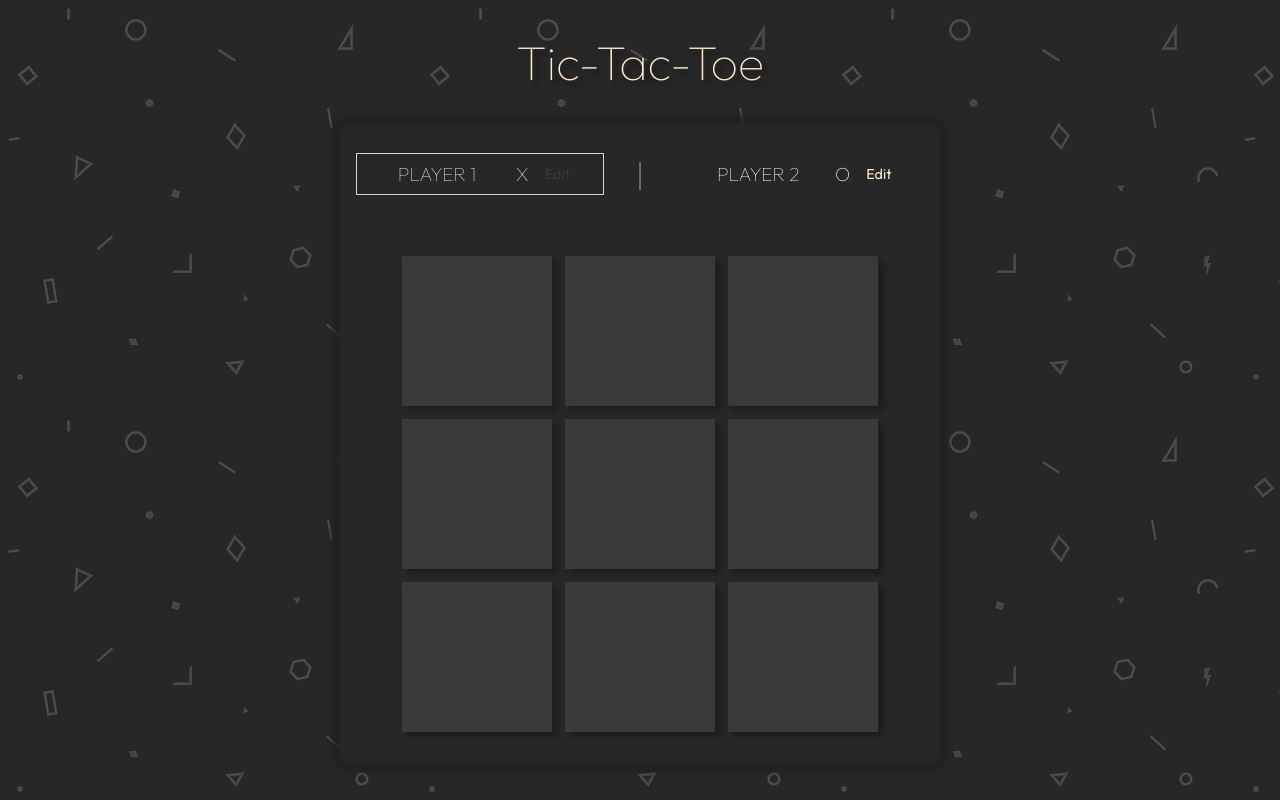
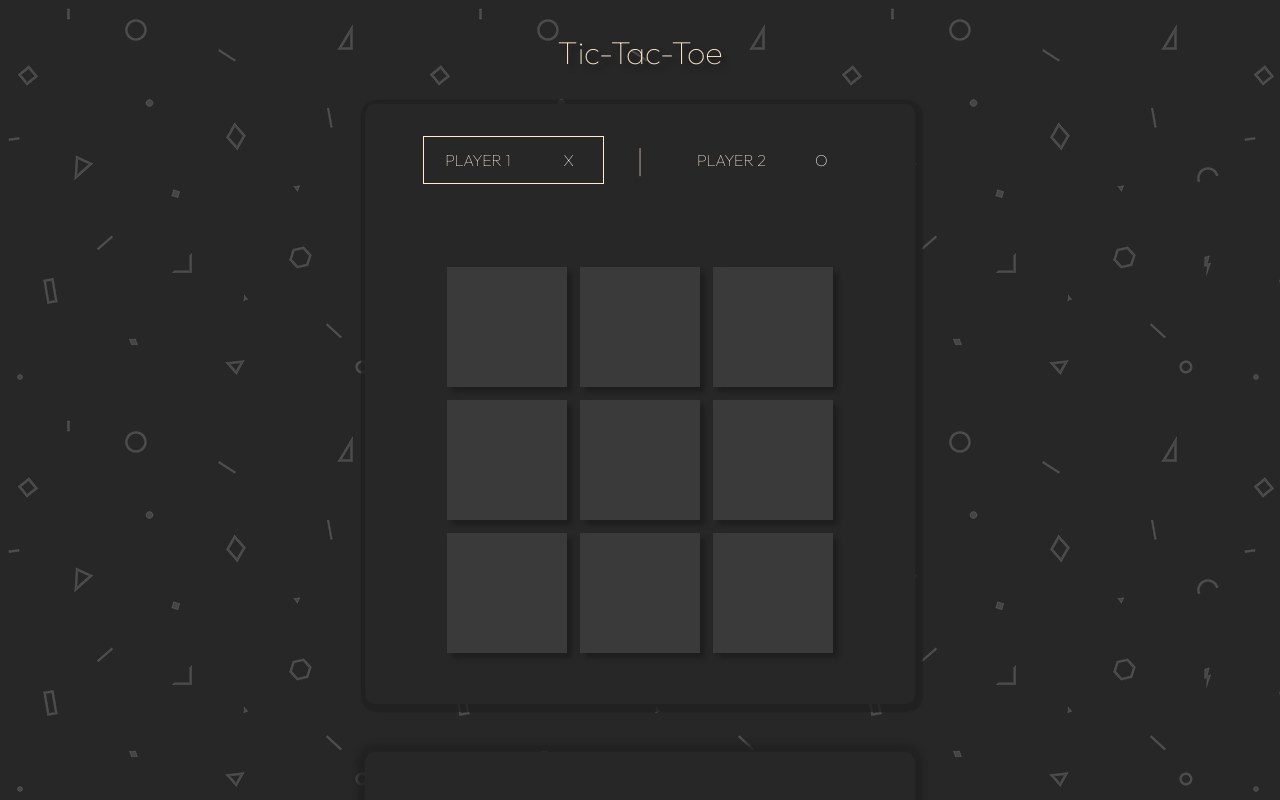
Before and after one commit to vitorzaffari/tic-tac-toe, a React (Vite) app: page / in a window 1280 px wide. Shown: the top 800 px of the page. Built offline with nearby package versions, Linux system fonts and the light colour scheme.

Commit message:
cleaned up some complexity and styles for future updates

```diff
--- a/src/App.css
+++ b/src/App.css
@@ -1,6 +1,6 @@
 .title{
     color:blanchedalmond;
-    font-size: 3rem;
+    font-size: 2rem;
     text-align: center;
     font-weight:100;
     text-transform: capitalize;
@@ -13,14 +13,14 @@
     position: relative;
     max-width: 90%;
     margin: 1rem auto;
-    width: 600px;
+    width: 550px;
     display: flex;
     flex-direction: column;
-    height: 700px;
+    height: 600px;
     max-height: 80vh;
     background-color: rgb(39, 39, 39);
     border-radius: 10px;
-    box-shadow: 0px 0px 5px 8px rgba(32, 32, 32, 0.8);
+    box-shadow: 2px 2px 1px 6px rgba(32, 32, 32, 0.8);
 
     h1{
         opacity: .7;
@@ -29,20 +29,17 @@
         color: blanchedalmond;
     }
 
-
-
-
 }
 
 .players-box{
     /* border-bottom: 1px solid blanchedalmond; */
     /* box-shadow: 1px 1px 5px  blanchedalmond; */
     display: flex;
-    padding: 1rem;
+    padding: 2rem;
     align-items: center;
     justify-content: center;
     gap: 2rem;
     height: 7rem;
-    font-size: 1.2rem;
+    font-size: 1rem;
 
 }
--- a/src/App.jsx
+++ b/src/App.jsx
@@ -4,93 +4,60 @@ import './App.css'
 import Player from './components/Player'
 import GameBoard from './components/GameBoard'
 import Log from './components/Log';
-import {WINNING_COMBINATIONS} from './winning-combinations.js'
 import GameOver from './components/GameOver.jsx';
+import getActivePlayer from './utils/getActivePlayer.js';
+import getWinner from './utils/getWinner.js'
+import getGameBoard from './utils/getBoardGame.js';
 
-function getActivePlayer(gameBoard){
-  let activePlayer = "X";
-  if(gameBoard.length > 0 && gameBoard[0].player === 'X'){
-    activePlayer = 'O';
-  }
-  return activePlayer;
-}
-function getWinner(playerNames, game, activePlayer){
-  let winner;
-  for(const combination of WINNING_COMBINATIONS){
-    const firstSquare = game[combination[0].row][combination[0].col];
-    const secondquare = game[combination[1].row][combination[1].col];
-    const thirdSquare = game[combination[2].row][combination[2].col];
-    if(firstSquare && firstSquare === secondquare && secondquare === thirdSquare){
-    winner= firstSquare === 'X' ? playerNames.X : playerNames.O;
-    }
-  }
-  return winner
-
-}
-const initialBoard = [
-  [null, null, null],
-  [null, null, null],
-  [null, null, null]
-]
-
-function getGameBoard(updateBoard){
-  let game = [...initialBoard.map(array => [...array])]
-  for( const turn of updateBoard){
-    let {square, player} = turn;
-    let {row, col} = square
-    game[col][row] = player
-  }
-  return game;
-}
 
 
 
 function App() {
   const [updateBoard, setUpdateBoard] = useState([])
-  const [playerNames, setPlayerNames] = useState({
+
+
+  const playerNames = {
     'X': 'Player 1',
     'O': 'Player 2'
-  })
+  }
 
   const game = getGameBoard(updateBoard)
+
   let activePlayer = getActivePlayer(updateBoard)
+
   let winner = getWinner(playerNames, game)
-  if(winner) activePlayer = null;
+
+  if (winner) activePlayer = null;
 
 
-  function handleChangePlayer(row, col){
+  function handleChangePlayer(row, col) {
     setUpdateBoard(prev => {
       let curPlayer = getActivePlayer(prev);
-      const newBoardGame = [{square: {row, col}, player: curPlayer }, ...prev];
+      const newBoardGame = [{ square: { row, col }, player: curPlayer }, ...prev];
       return newBoardGame;
     })
 
   }
-  function handleRestart(){
+  function handleRestart() {
     setUpdateBoard([]);
   }
   const draw = updateBoard.length === 9 && !winner;
-
-  function handlePlayerNameChange(symbol, newName){
-    setPlayerNames(prev => ({...prev, [symbol]: newName}))
-    console.log(playerNames);
-  }
 
 
   return (
     <main>
       <h1 className='title'>Tic-tac-toe</h1>
       <div className="game-box">
-        {(winner || draw) && <GameOver winner={winner} handleRestart={handleRestart}/>}
+        {(winner || draw) && <GameOver winner={winner} handleRestart={handleRestart} />}
         <div className="players-box">
-          <Player name={'Player 1'} symbol={'X'} isActive={activePlayer==='X'} handlePlayerNameChange={handlePlayerNameChange}/>
+          <Player name={'Player 1'} symbol={'X'} isActive={activePlayer === 'X'} />
           <h1>|</h1>
-          <Player name={'Player 2'} symbol={'O'} isActive={activePlayer==='O'} handlePlayerNameChange={handlePlayerNameChange}/>
+          <Player name={'Player 2'} symbol={'O'} isActive={activePlayer === 'O'} />
         </div>
-        <GameBoard handleChangePlayer={handleChangePlayer} updateBoard={game}/>
+        <GameBoard handleChangePlayer={handleChangePlayer} updateBoard={game} />
 
       </div>
-      <Log updateBoard={updateBoard} winner={winner} playerNames={playerNames}/>
+      <Log updateBoard={updateBoard} winner={winner} playerNames={playerNames} />
     </main>
   )
 }
--- a/src/components/GameBoard.css
+++ b/src/components/GameBoard.css
@@ -26,13 +26,13 @@
             align-items: center;
             justify-content: center;
             margin: .4rem;
-            width: 150px;
-            height: 150px;
+            width: 120px;
+            height: 120px;
             transition: background-color 200ms ease;
 
             .square-symbol{
                 font-weight: 200;
-                font-size: 8rem;
+                font-size: 6rem;
                 color: blanchedalmond;
                 text-shadow: 5px 5px 5px #00000040;
             }
--- a/src/components/Log.css
+++ b/src/components/Log.css
@@ -1,7 +1,7 @@
 .log-wrap{
     max-width: 90%;
     margin: 3rem auto;
-    width: 600px;
+    width: 550px;
     display: flex;
     flex-direction: column;
     height: 300px;
@@ -16,16 +16,20 @@
         margin: 1rem;
         color: rgb(230, 230, 230);
         font-weight: 100;
-        font-size: 1.2rem;
-        width: 460px;
+        font-size: 1rem;
+        width: 420px;
         margin-left: 10%;
         animation: popin 1000ms ease forwards;
         opacity: 0;
     }
     span{
-      font-weight: 400;
+      font-weight: 300;
     }
 }
+
+
+
+
 
  /* width */
  ::-webkit-scrollbar {
--- a/src/components/Player.css
+++ b/src/components/Player.css
@@ -1,15 +1,14 @@
 .player-wrapper{
+    /* border: 1px solid red; */
     display: flex;
     /* gap: 1rem; */
-    width: 50%;
-    padding: .5rem;
+    padding: .8rem;
     justify-content: center;
-    /* box-shadow: 4px 4px 4px rgba(5, 5, 5, 0.5); */
     align-items: center;
+
     .player-name{
         padding-left: 8px;
         color: antiquewhite;
-
         width: 110px;
         text-transform: uppercase;
         font-weight: 100;
@@ -20,39 +19,13 @@
         border-radius: 5px;
         font-weight: 100;
     }
-    button{
-        background-color: transparent;
-        border: none;
-        font-size: .9rem;
-        cursor: pointer;
-        color: blanchedalmond;
-    }
 }
 
 .player-wrapper.active{
     border: 1px solid blanchedalmond;
-    animation: blink 1.5s ease infinite;
-
-    .edit-btn{
-        opacity: .1;
-    }
 }
 
-.name-input{
-    background-color: rgb(37, 37, 37);
-    border: none;
-    padding: 10px;
-    font-size: 1.2rem;
-    width: 110px;
-    font-weight: 100;
-    text-transform: uppercase;
-    border: 1px solid blanchedalmond;
-    animation: blink 2s infinite ease-in-out ;
-}
-
-
-
-
+/*
 @keyframes blink {
     0%{
         opacity: 1;
@@ -66,4 +39,4 @@
         opacity: 1;
         color: antiquewhite;
     }
-}
+} */
--- a/src/components/Player.jsx
+++ b/src/components/Player.jsx
@@ -1,30 +1,15 @@
-import React, { useState } from 'react'
 import './Player.css'
 
 
-const Player = ({name, symbol, isActive, handlePlayerNameChange}) => {
-
-  const [playerName, setPlayerName] = useState(name)
-  const [isEditing, setIsEditing] = useState(false)
-
-  function handleChangeName() {
-    if(!playerName) return;
-    handlePlayerNameChange(symbol, playerName)
-    setIsEditing(prev => !prev)
-  }
+const Player = ({ name, symbol, isActive}) => {
 
   return (
-        <div className={`player-wrapper ${isActive && 'active'}`}>
-            {isEditing ? <input className='name-input' type='text' value={playerName} onChange={(e) => setPlayerName(e.target.value)} required/>:
-            <p className='player-name'>{playerName.slice(0, 8)}</p>
-            }
-            <p className='player-symbol'>{symbol}</p>
-            {isEditing ? <button onClick={handleChangeName}>Save</button> :
-            <button type='button' className='edit-btn' onClick={handleChangeName} disabled={isActive}>Edit</button>
-            }
-        </div>
+    <div className={`player-wrapper ${isActive && 'active'}`}>
+      <p className='player-name'>{name.slice(0, 8)}</p>
+      <p className='player-symbol'>{symbol}</p>
+    </div>
 
-    )
+  )
 }
 
 export default Player
--- /dev/null
+++ b/src/utils/getActivePlayer.js
@@ -0,0 +1,7 @@
+export default function getActivePlayer(gameBoard) {
+  let activePlayer = "X";
+  if (gameBoard.length > 0 && gameBoard[0].player === "X") {
+    activePlayer = "O";
+  }
+  return activePlayer;
+}
--- /dev/null
+++ b/src/utils/getBoardGame.js
@@ -0,0 +1,15 @@
+const initialBoard = [
+  [null, null, null],
+  [null, null, null],
+  [null, null, null],
+];
+
+export default function getGameBoard(updateBoard) {
+  let game = [...initialBoard.map((array) => [...array])];
+  for (const turn of updateBoard) {
+    let { square, player } = turn;
+    let { row, col } = square;
+    game[col][row] = player;
+  }
+  return game;
+}
--- /dev/null
+++ b/src/utils/getWinner.js
@@ -0,0 +1,20 @@
+import { WINNING_COMBINATIONS } from '../winning-combinations.js'
+
+
+
+export default function getWinner(playerNames, game) {
+  let winner;
+  for (const combination of WINNING_COMBINATIONS) {
+    const firstSquare = game[combination[0].row][combination[0].col];
+    const secondquare = game[combination[1].row][combination[1].col];
+    const thirdSquare = game[combination[2].row][combination[2].col];
+    if (
+      firstSquare &&
+      firstSquare === secondquare &&
+      secondquare === thirdSquare
+    ) {
+      winner = firstSquare === "X" ? playerNames.X : playerNames.O;
+    }
+  }
+  return winner;
+}
```
Also changed, not shown: src/components/Log.jsx (+8 -5 lines).
